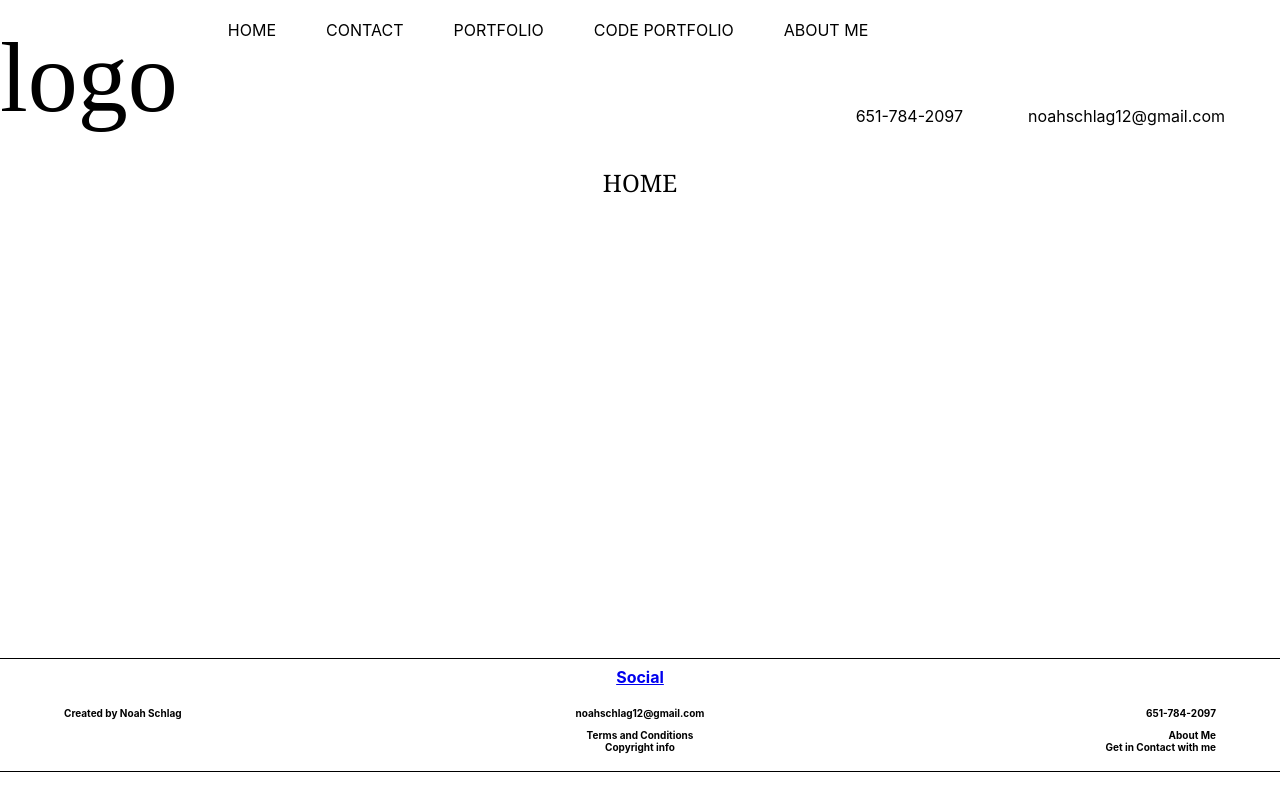
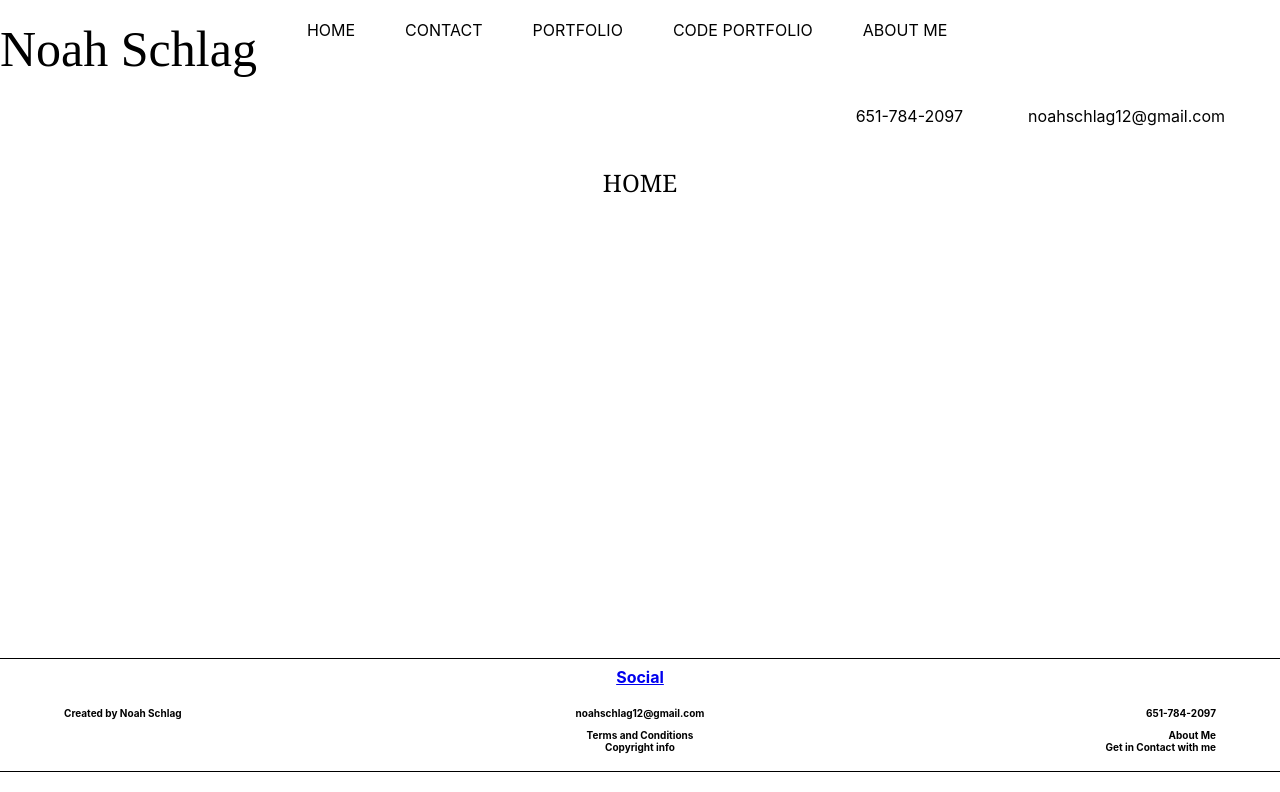
Before and after one commit to noahschlag/react-portfolio, a React (Create React App) app in the folder 02-Homework/react-portfolio/: page / in a window 1280 px wide. Shown: the top 792 px of the page. Built offline with nearby package versions, Linux system fonts and the light colour scheme.

Commit message:
added styling to navbar

```diff
--- a/02-Homework/react-portfolio/src/components/common/header/Header.css
+++ b/02-Homework/react-portfolio/src/components/common/header/Header.css
@@ -22,7 +22,10 @@
     color: inherit;
     text-decoration: inherit;
     font-family: RobotoThin;
-    font-size: 100px;
+    font-size: 50px;
+}
+.header-logo:hover {
+    background-color:coral ;
 }
 
 .header-top__navbar {
--- a/02-Homework/react-portfolio/src/components/common/header/Header.jsx
+++ b/02-Homework/react-portfolio/src/components/common/header/Header.jsx
@@ -8,7 +8,7 @@ function Header () {
         <section className="header">
             <section className="header-top">
                 <section className="header-top-logo">
-                    <a href="/" className="header-logo">logo</a>
+                    <a className="header-logo">Noah Schlag</a>
                 </section>
                 <section className="header-top_navbar">
                     <Navbar />
--- a/02-Homework/react-portfolio/src/components/common/navbar/Navbar.css
+++ b/02-Homework/react-portfolio/src/components/common/navbar/Navbar.css
@@ -13,3 +13,6 @@
     text-transform: uppercase;
     outline: none;
 }
+.navbar-item:hover {
+    background-color: coral;
+}
```
